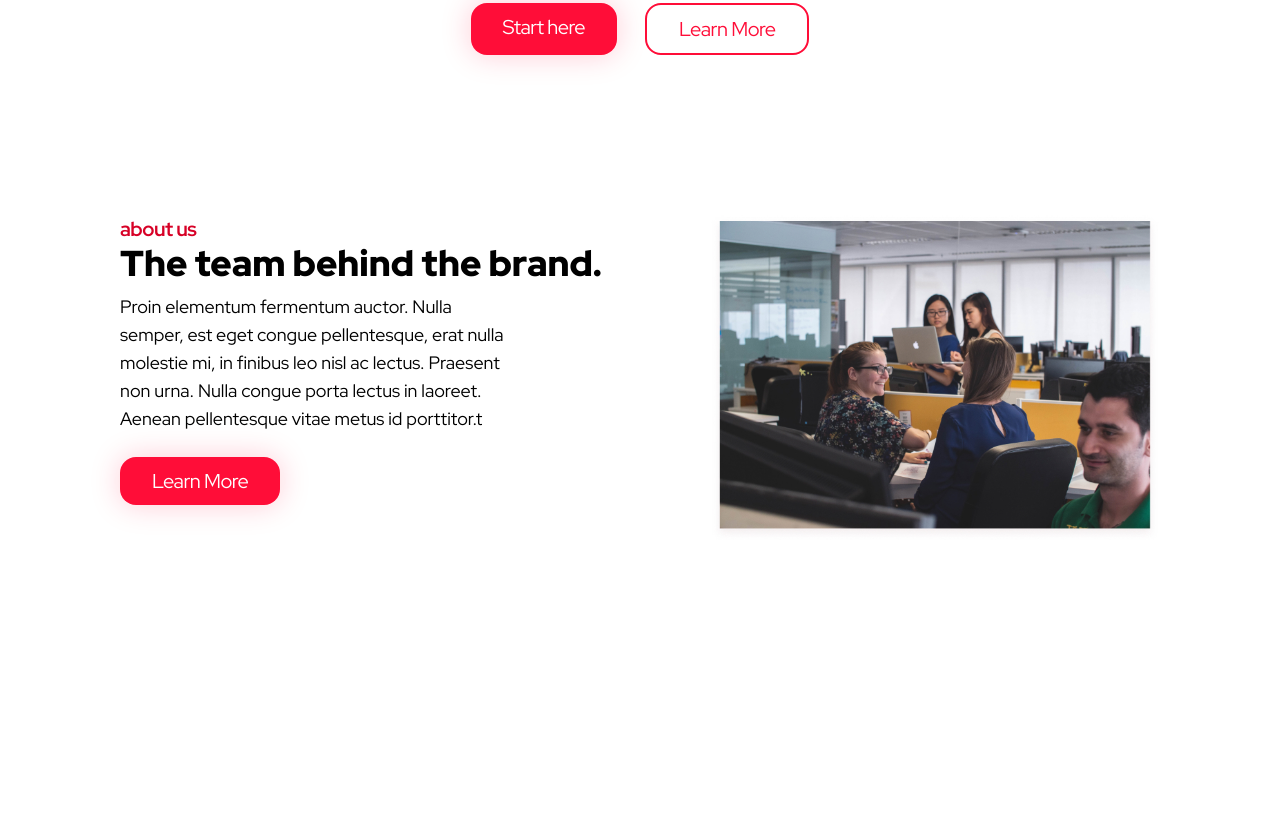
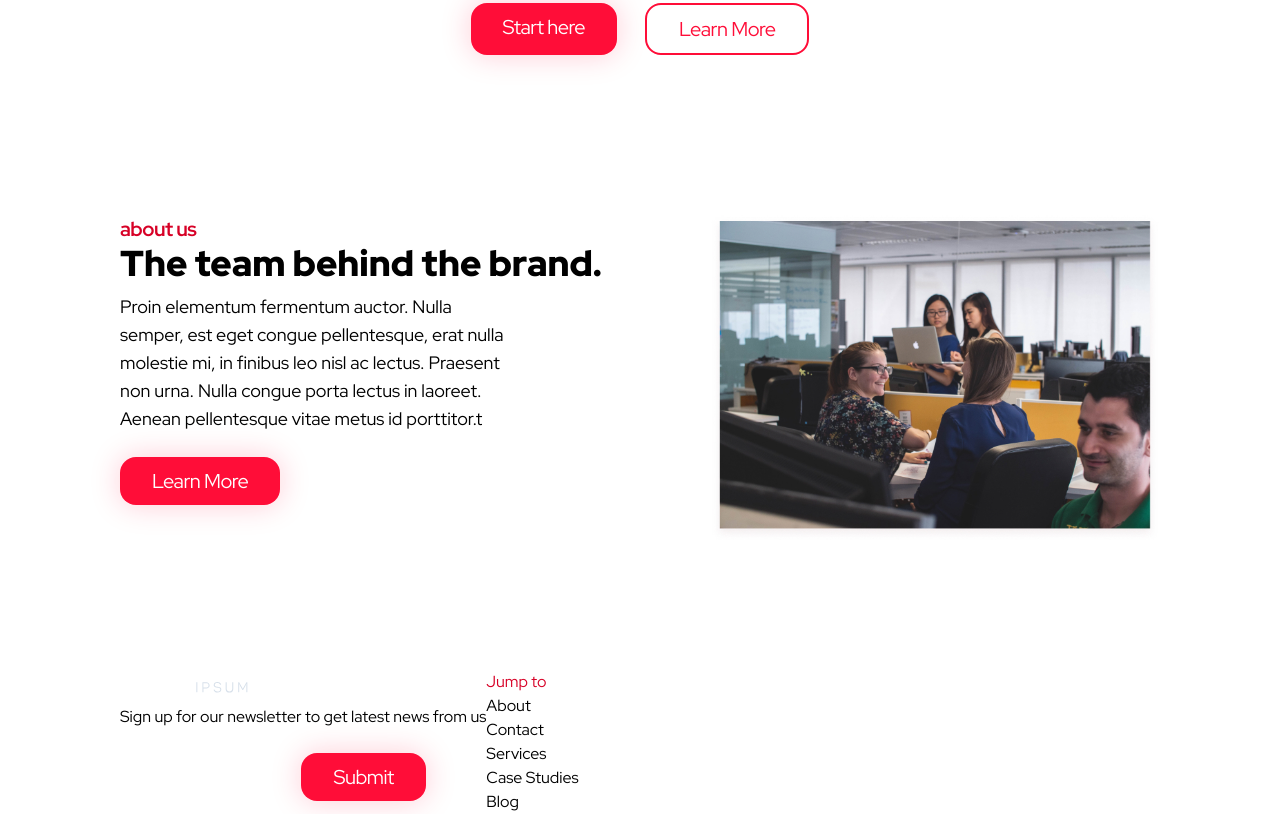
Before and after one commit to Andrsand/TAILWIND, a website: page index.html in a window 1280 px wide. Shown: the part 384-1198 px from the top of the page. Before the commit the page ends 1054 px from the top, so only its background shows below. Drawn offline with Linux system fonts and the light colour scheme.

Commit message:
Adding HTML for footer

```diff
--- a/index.html
+++ b/index.html
@@ -80,6 +80,30 @@
         </section>
     </main>
 
+    <footer>
+        <div class="container">
+            <div class="flex">
+                <div>
+                    <a href="#"><img src="./img/footer-logo.svg" alt="logo"></a>
+                    <p>
+                        Sign up for our newsletter to get latest news from us </p>
+                        <input type="text" pattern="Enter your email">
+                        <button class="btn">Submit</button>
+                </div>
+                <div>
+                    <div class="text-darkred">Jump to</div>
+                    <ul>
+                        <li><a href="#">About</a></li>
+                        <li><a href="#"></a>Contact</li>
+                        <li><a href="#"></a>Services</li>
+                        <li><a href="#"></a>Case Studies</li>
+                        <li><a href="#"></a>Blog</li>
+                    </ul>
+                </div>
+            </div>
+        </div>
+    </footer>
+
     <script src="./js/main.js"></script>
 </body>
 </html>
```
Also changed, not shown: img/footer-logo.svg (added).
